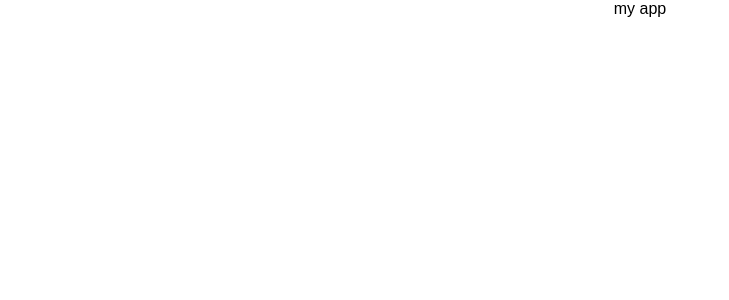
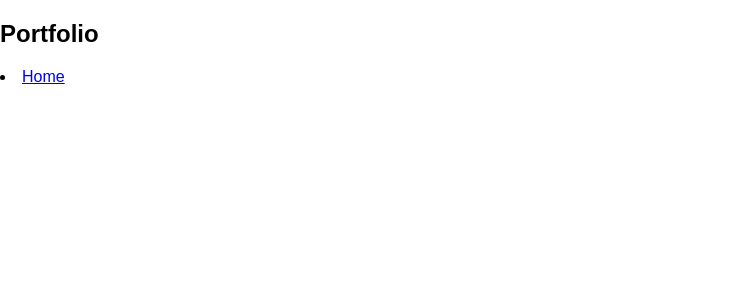
Before and after one commit to tyellu/FinApp, a React (Create React App) app in the folder FinApp/client/: page /Portfolio in a window 1280 px wide. Shown: the top 300 px of the page, without its empty margins (0-729 px from the left). Built offline with nearby package versions, Linux system fonts and the light colour scheme.

Commit message:
some frontend stuff

```diff
--- a/FinApp/client/package.json
+++ b/FinApp/client/package.json
@@ -5,6 +5,8 @@
   "dependencies": {
     "react": "^16.2.0",
     "react-dom": "^16.2.0",
+    "react-router": "^4.2.0",
+    "react-router-dom": "^4.2.2",
     "react-scripts": "1.1.1"
   },
   "scripts": {
--- a/FinApp/client/src/App.js
+++ b/FinApp/client/src/App.js
@@ -1,12 +1,16 @@
 import React, { Component } from 'react'; // eslint-disable-next-line
 import logo from './logo.svg';
 import './App.css';
+import { Link } from 'react-router-dom'
 
 class App extends Component {
   render() {
     return (
       <div className="App">
         my app
+
+        <li><Link to={'/Portfolio'}>Portfolio</Link></li>
+
       </div>
     );
   }
--- /dev/null
+++ b/FinApp/client/src/Portfolio.js
@@ -0,0 +1,15 @@
+import React, { Component } from 'react';
+import { Link } from 'react-router-dom';
+
+class Portfolio extends Component {
+   render() {
+
+      return (
+         <div>
+            <h2>Portfolio</h2>
+            <li><Link to={'/'}>Home</Link></li>
+         </div>
+      );
+   }
+}
+export default Portfolio;
--- a/FinApp/client/src/index.js
+++ b/FinApp/client/src/index.js
@@ -1,8 +1,18 @@
 import React from 'react';
 import ReactDOM from 'react-dom';
 import './index.css';
+import {BrowserRouter as Router, Route} from 'react-router-dom'
+
 import App from './App';
-import registerServiceWorker from './registerServiceWorker';
+import Portfolio from './Portfolio';
 
-ReactDOM.render(<App />, document.getElementById('root'));
-registerServiceWorker();
+
+ReactDOM.render(
+  <Router>
+    <div>
+      <Route exact path="/" component={App} />
+      <Route path="/Portfolio" component={Portfolio}/>
+    </div>
+  </Router>,
+  document.getElementById('root')
+);
```
